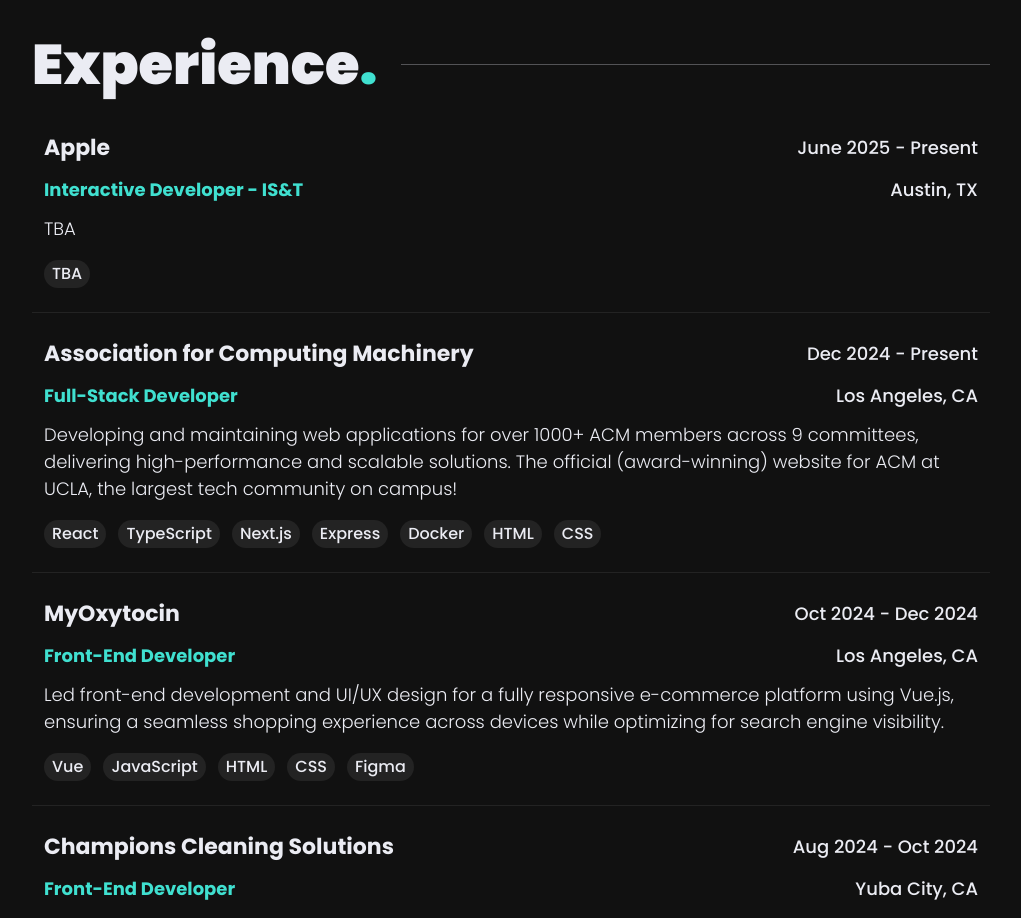
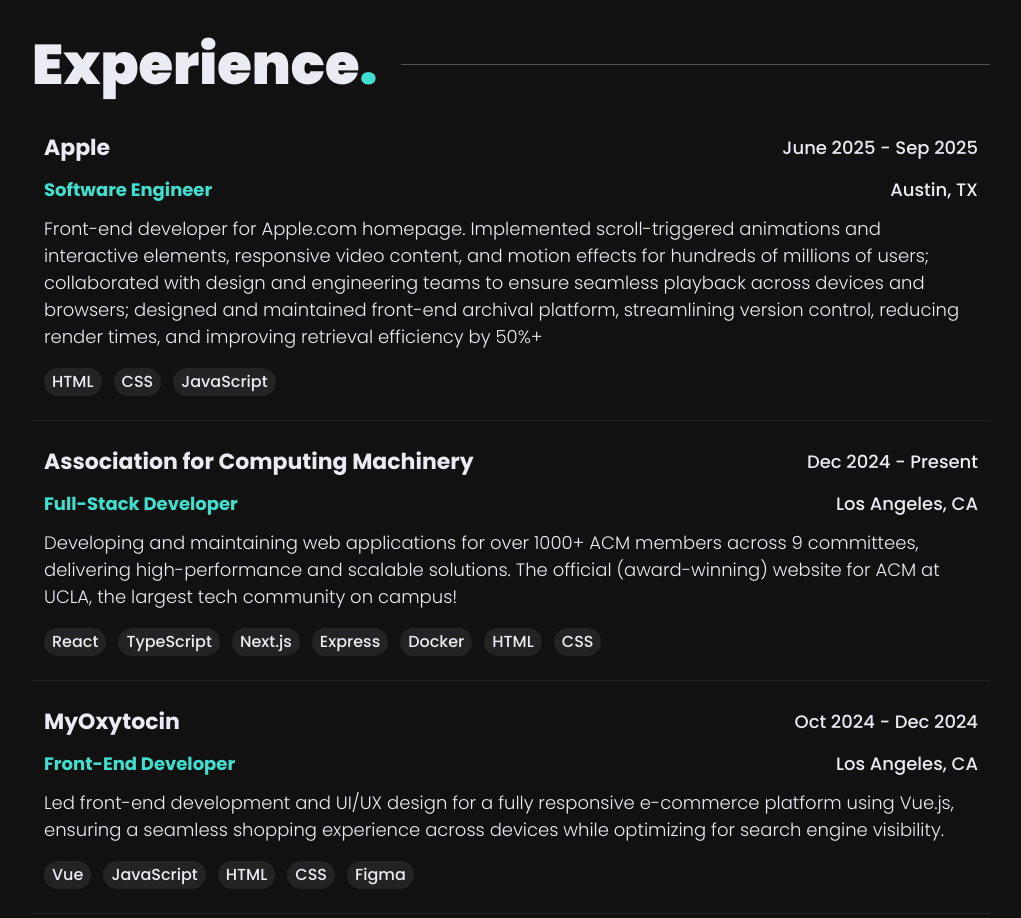
Before and after one commit to Kevin-D23/portfolio-v3, a React (Create React App) app: page / in a window 1280 px wide. Shown: the part 3220-4138 px from the top of the page, without its empty margins (159-1180 px from the left). Built offline with nearby package versions, Linux system fonts and the light colour scheme; no server answers; what @supabase/auth-helpers-react would draw is missing.

Commit message:
updated resume and experience

```diff
--- a/src/components/experience.tsx
+++ b/src/components/experience.tsx
@@ -6,12 +6,12 @@
     {
       name: "Apple",
       start: "June 2025",
-      end: "Present",
-      role: "Interactive Developer - IS&T",
+      end: "Sep 2025",
+      role: "Software Engineer",
       location: "Austin, TX",
       description:
-        "TBA",
-      tech: ["TBA"],
+        "Front-end developer for Apple.com homepage. Implemented scroll-triggered animations and interactive elements, responsive video content, and motion effects for hundreds of millions of users; collaborated with design and engineering teams to ensure seamless playback across devices and browsers; designed and maintained front-end archival platform, streamlining version control, reducing render times, and improving retrieval efficiency by 50%+",
+      tech: ["HTML", "CSS", "JavaScript"],
     },
     {
       name: "Association for Computing Machinery",
```
Also changed, not shown: 1 other file (tests, documents, lock files or other folders).
